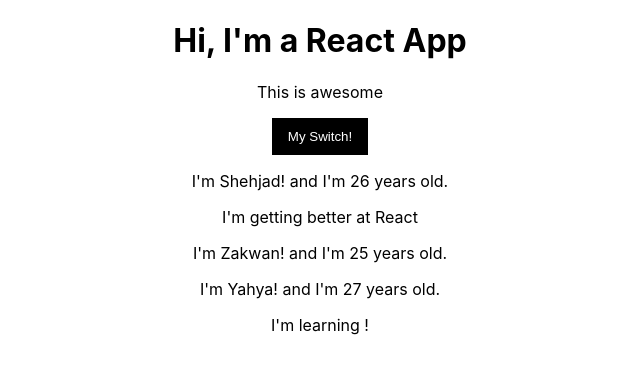
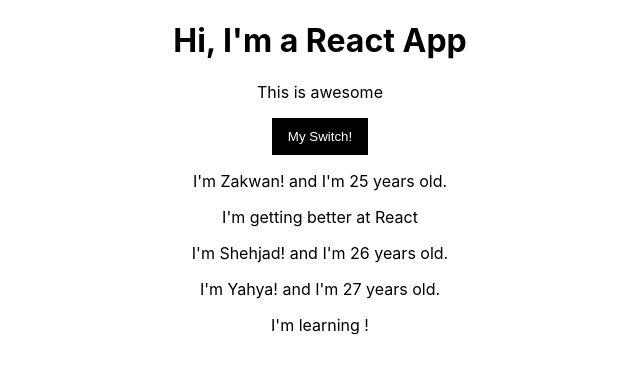
Before and after one commit to zakwan93/react_with_npm, a React (Create React App) app: page / in a window 1280 px wide. Shown: the top 374 px of the page, without its empty margins (320-960 px from the left). Built offline with nearby package versions, Linux system fonts and the light colour scheme.

Commit message:
learn about passisng refrennces between components using bind and es6 return syntax

```diff
--- a/src/App.js
+++ b/src/App.js
@@ -1,57 +1,69 @@
-import React, { useState } from 'react';
+import React, { Component } from 'react';
 import './App.css';
 import Person from './Person/Person';
 
-const app = props => {
-  const [personsState, setPersonState] = useState({
+
+class App extends Component {
+  state = {
     persons: [
       {name: 'Zakwan', age: 25},
       {name: 'Shehjad', age: 26},
       {name: 'Yahya', age: 27}
     ]
-  });
+  }
 
-  const [otherState, setOtherState] = useState('Some other value');
-
-  const mySwitchHandler = () => {
+  mySwitchHandler = (newName) => {
     // console.log("Was Clicked!");
-    setPersonState ({
+    this.setState ({
       persons: [
-        {name: 'Zakwan Bhaiyat', age: 25},
+        {name: newName, age: 25},
         {name: 'Shehjad Bhaiyat', age: 26},
         {name: 'Yahya Bhaiyat', age: 27}
       ]
     })
   }
 
+  render() {
     return (
       <div className="App">
        <h1> Hi, I'm a React App </h1>
        <p> This is awesome </p>
-      <button onClick = {mySwitchHandler}> My Switch! </button>
-      <Person name = {personsState.persons[1].name} age={personsState.persons[1].age}> I'm getting better at React </Person>
-      <Person name = {personsState.persons[0].name} age ={personsState.persons[0].age} />
-      <Person name = {personsState.persons[2].name} age = {personsState.persons[2].age} > I'm learning !</Person>
+       <button onClick = {() => this.mySwitchHandler('Zakwan!!!')}> My Switch! </button>
+       <Person
+          name = {this.state.persons[0].name}
+          age={this.state.persons[0].age}
+          click={this.mySwitchHandler.bind(this, 'Zakku!!')}>I'm getting better at React </Person>
+       <Person
+          name = {this.state.persons[1].name}
+          age ={this.state.persons[1].age} />
+       <Person
+          name = {this.state.persons[2].name}
+          age = {this.state.persons[2].age} >
+          I'm learning !</Person>
       </div>
     );
     // return React.createElement('div',{className: 'App'}, React.createElement('h1', null, 'Does this work now?'));
   }
-
-export default app;
+}
 
 
-// class App extends Component {
-//   state = {
+export default App;
+
+
+// const app = props => {
+//   const [personsState, setPersonState] = useState({
 //     persons: [
 //       {name: 'Zakwan', age: 25},
 //       {name: 'Shehjad', age: 26},
 //       {name: 'Yahya', age: 27}
 //     ]
-//   }
+//   });
 
-//   mySwitchHandler = () => {
+//   const [otherState, setOtherState] = useState('Some other value');
+
+//   const mySwitchHandler = () => {
 //     // console.log("Was Clicked!");
-//     this.setState ({
+//     setPersonState ({
 //       persons: [
 //         {name: 'Zakwan Bhaiyat', age: 25},
 //         {name: 'Shehjad Bhaiyat', age: 26},
@@ -60,17 +72,14 @@
 //     })
 //   }
 
-//   render() {
-//     return (
-//       <div className="App">
-//        <h1> Hi, I'm a React App </h1>
-//        <p> This is awesome </p>
-//        <button onClick = {this.mySwitchHandler}> My Switch! </button>
-//        <Person name = {this.state.persons[1].name} age={this.state.persons[1].age}> I'm getting better at React </Person>
-//        <Person name = {this.state.persons[0].name} age ={this.state.persons[0].age} />
-//        <Person name = {this.state.persons[2].name} age = {this.state.persons[2].age} > I'm learning !</Person>
-//       </div>
-//     );
-//     // return React.createElement('div',{className: 'App'}, React.createElement('h1', null, 'Does this work now?'));
-//   }
+//   return (
+//     <div className="App">
+//       <h1> Hi, I'm a React App </h1>
+//       <p> This is awesome </p>
+//       <button onClick = {mySwitchHandler}> My Switch! </button>
+//       <Person name = {personsState.persons[1].name} age={personsState.persons[1].age}> I'm getting better at React </Person>
+//       <Person name = {personsState.persons[0].name} age ={personsState.persons[0].age} />
+//       <Person name = {personsState.persons[2].name} age = {personsState.persons[2].age} > I'm learning !</Person>
+//     </div>
+//   );
 // }
--- a/src/Person/Person.js
+++ b/src/Person/Person.js
@@ -3,7 +3,7 @@
 const person = (props) => {
     return (
         <div>
-            <p> I'm {props.name}! and I'm {props.age} years old. </p>
+            <p onClick={props.click}> I'm {props.name}! and I'm {props.age} years old. </p>
             <p> {props.children} </p>
         </div>
     )
```
Lines whose indentation alone changed are shown as unchanged.
